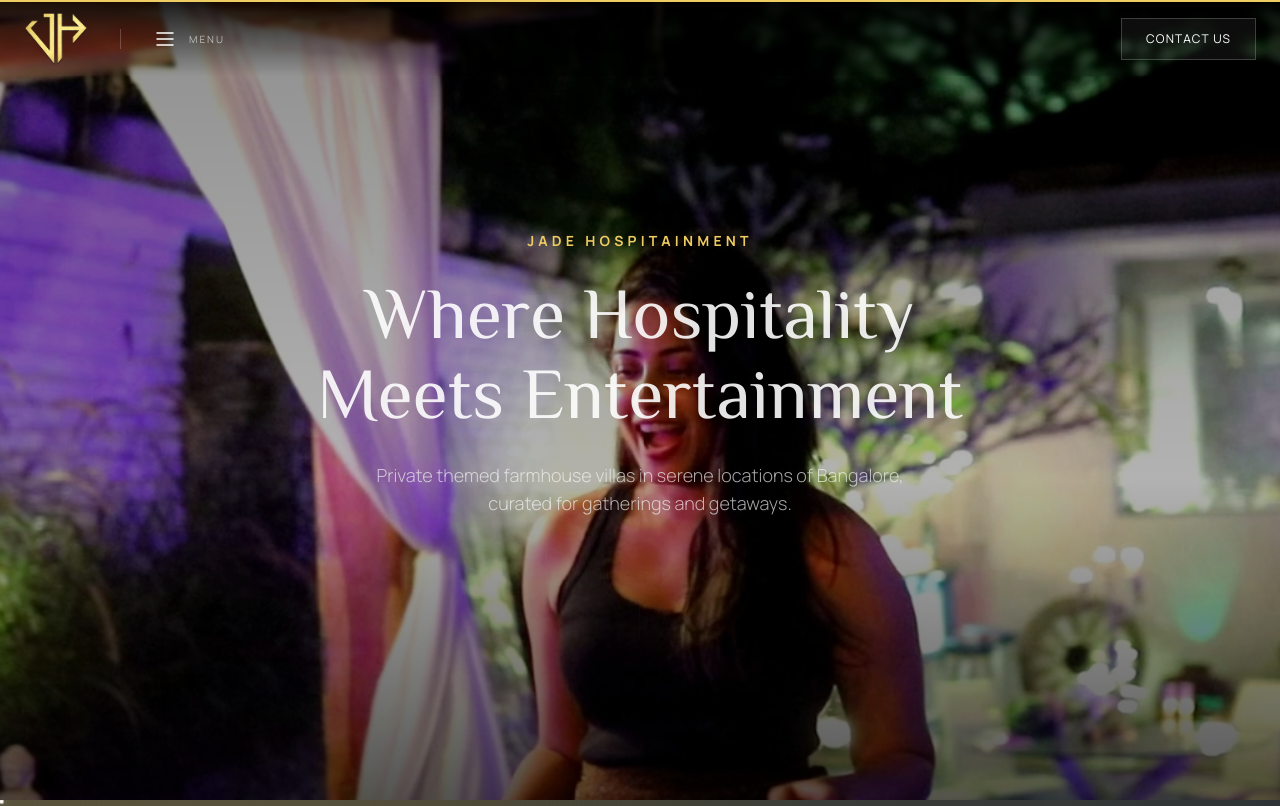
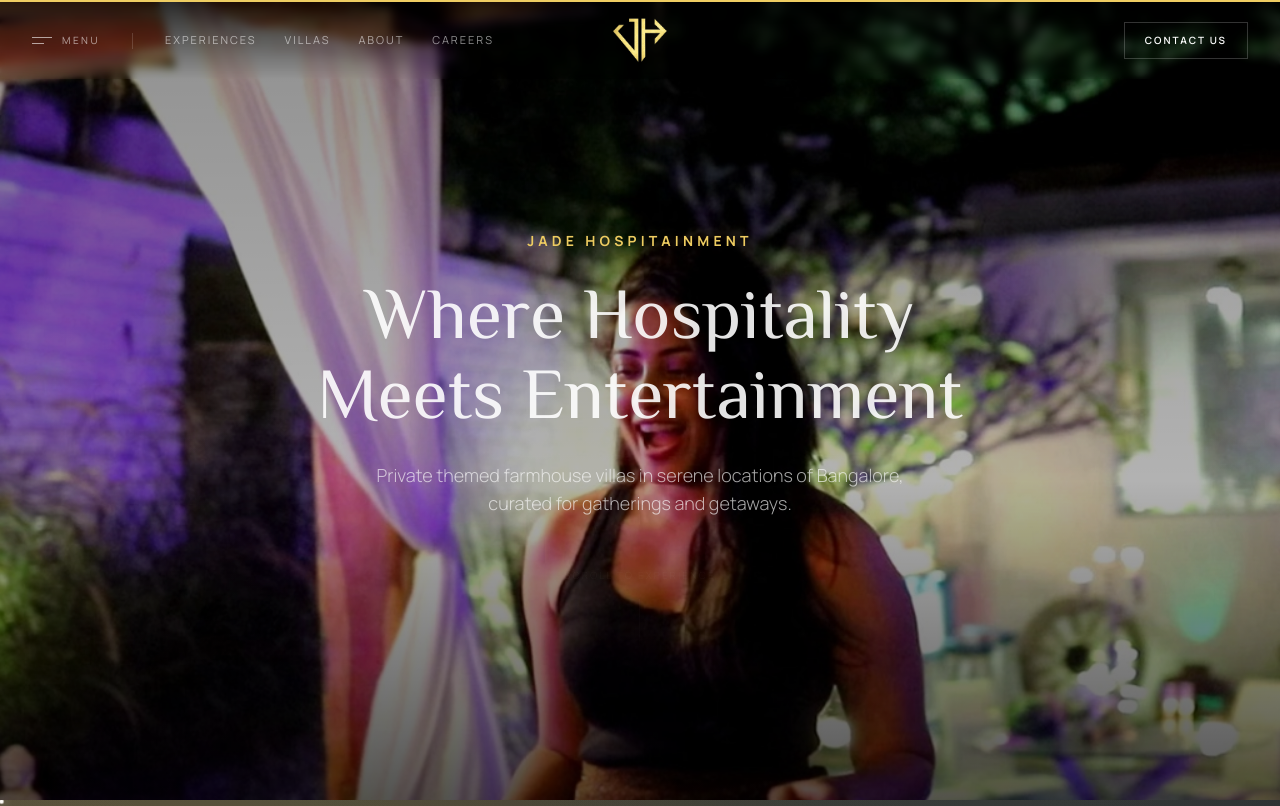
Before and after one commit to Saad248-web/Jade_Revamp, a Next.js app: page / in a window 1280 px wide. Shown: the top 806 px of the page. Built offline with nearby package versions, Linux system fonts and the light colour scheme.

Commit message:
Some Changes in Desktop Navbar

```diff
--- a/src/components/Navbar.tsx
+++ b/src/components/Navbar.tsx
@@ -12,7 +12,7 @@
 import Link from "next/link";
 import Image from "next/image";
 import { useAnimation } from "@/context/AnimationContext";
-import { Menu, X } from "lucide-react";
+import { X } from "lucide-react";
 
 export default function Navbar() {
   const pathname = usePathname();
@@ -63,8 +63,11 @@
         />
       </div>
 
+      {/* ═══════════════════════════════════════════
+           NAVBAR
+      ══════════════════════════════════════════ */}
       <motion.nav
-        className="fixed top-0 left-0 w-full z-50 px-6 py-4 flex items-center justify-between bg-gradient-to-b from-black/80 to-transparent backdrop-blur-[2px] mt-[2px]"
+        className="fixed top-0 left-0 w-full z-50 mt-[2px]"
         variants={{
           visible: { y: 0 },
           hidden: { y: "-100%" },
@@ -73,67 +76,86 @@
         animate={isHidden ? "hidden" : "visible"}
         transition={{ duration: 0.3, ease: "easeInOut" }}
       >
-        {/* ====================
-            DESKTOP LEFT SECTION
-            [Logo] | [Divider] | [Menu Icon]
-           ==================== */}
-        <div className="hidden lg:flex items-center gap-8 z-10">
+        {/* Glass bar */}
+        <div className="mx-auto px-8 py-5 flex items-center justify-between bg-gradient-to-b from-black/70 to-transparent backdrop-blur-sm relative">
+          {/* ── LEFT: Menu toggle + inline nav links (desktop only) ── */}
+          <div className="hidden lg:flex items-center gap-8 flex-1">
+            <button
+              onClick={() => setMenuOpen(true)}
+              className="flex items-center gap-2.5 text-white/60 hover:text-jade-gold transition-colors group"
+            >
+              <span className="flex flex-col gap-[5px] w-5">
+                <span className="block h-[1px] w-5 bg-current transition-all" />
+                <span className="block h-[1px] w-3 bg-current transition-all group-hover:w-5" />
+              </span>
+              <span className="text-[10px] font-manrope tracking-[0.25em] uppercase">
+                Menu
+              </span>
+            </button>
+
+            {/* Thin divider */}
+            <span className="h-4 w-px bg-white/15" />
+
+            {/* Inline nav links */}
+            <nav className="flex items-center gap-7">
+              {[
+                { name: "Experiences", href: "/experiences" },
+                { name: "Villas", href: "/villas" },
+                { name: "About", href: "/about" },
+                { name: "Careers", href: "/careers" },
+              ].map((item) => (
+                <Link
+                  key={item.name}
+                  href={item.href}
+                  className={`text-[11px] font-manrope tracking-[0.18em] uppercase transition-colors ${
+                    pathname === item.href
+                      ? "text-jade-gold"
+                      : "text-white/55 hover:text-white"
+                  }`}
+                >
+                  {item.name}
+                </Link>
+              ))}
+            </nav>
+          </div>
+
+          {/* ── MOBILE LEFT: Logo ── */}
+          <div className="lg:hidden flex items-center">
             <Link href="/">
-            <div className="relative w-16 h-8 flex items-center justify-center">
+              <div className="relative w-9 h-9">
                 <Image
                   src="/assets/Golden_Logo.png"
                   alt="Jade Logo"
-                width={64}
-                height={32}
-                className="object-contain"
-              />
-            </div>
-          </Link>
-
-          {/* Divider */}
-          <div className="h-5 w-[1px] bg-white/20" />
-
-          {/* Menu Icon */}
-          <button
-            onClick={() => setMenuOpen(true)}
-            className="flex items-center text-white hover:text-jade-gold transition-colors"
-          >
-            <Menu className="w-6 h-6 stroke-[1.5]" />
-            <span className="ml-3 text-[10px] tracking-[0.2em] font-manrope uppercase opacity-60">
-              MENU
-            </span>
-          </button>
-        </div>
-
-        {/* ====================
-             MOBILE LEFT SECTION
-             [Logo]
-           ==================== */}
-        <div className="lg:hidden relative z-10 flex items-center gap-6">
-          <Link href="/">
-            <div className="relative w-10 h-10 flex items-center justify-center">
-              <Image
-                src="/assets/Golden_Logo.png"
-                alt="Jade Logo"
-                width={40}
-                height={40}
+                  fill
                   className="object-contain"
                 />
               </div>
             </Link>
           </div>
 
-        {/* ====================
-            RIGHT SECTION
-            [Contact Button]
-           ==================== */}
-        <div className="relative z-10 flex items-center gap-4">
+          {/* ── CENTER: Logo — absolute center on desktop ── */}
+          <div className="hidden lg:flex absolute left-1/2 -translate-x-1/2 items-center">
+            <Link href="/">
+              <div className="relative w-14 h-14 hover:opacity-80 transition-opacity">
+                <Image
+                  src="/assets/Golden_Logo.png"
+                  alt="Jade Hospitainment"
+                  fill
+                  className="object-contain"
+                />
+              </div>
+            </Link>
+          </div>
+
+          {/* ── RIGHT: Contact CTA ── */}
+          <div className="flex items-center justify-end flex-1 gap-4">
             <Link
               href="/contact"
-            className="bg-white/5 hover:bg-white/10 backdrop-blur-md text-white text-[10px] md:text-xs font-manrope tracking-widest uppercase px-6 py-3 rounded-none border border-white/20 transition-all duration-300"
+              className="bg-white/8 hover:bg-jade-gold hover:text-black text-white text-[10px] font-manrope font-semibold tracking-[0.2em] uppercase px-5 py-2.5 rounded-none border border-white/20 transition-all duration-300"
             >
-            CONTACT US
+              Contact Us
             </Link>
+          </div>
         </div>
       </motion.nav>
 
```
Lines whose indentation alone changed are shown as unchanged.
